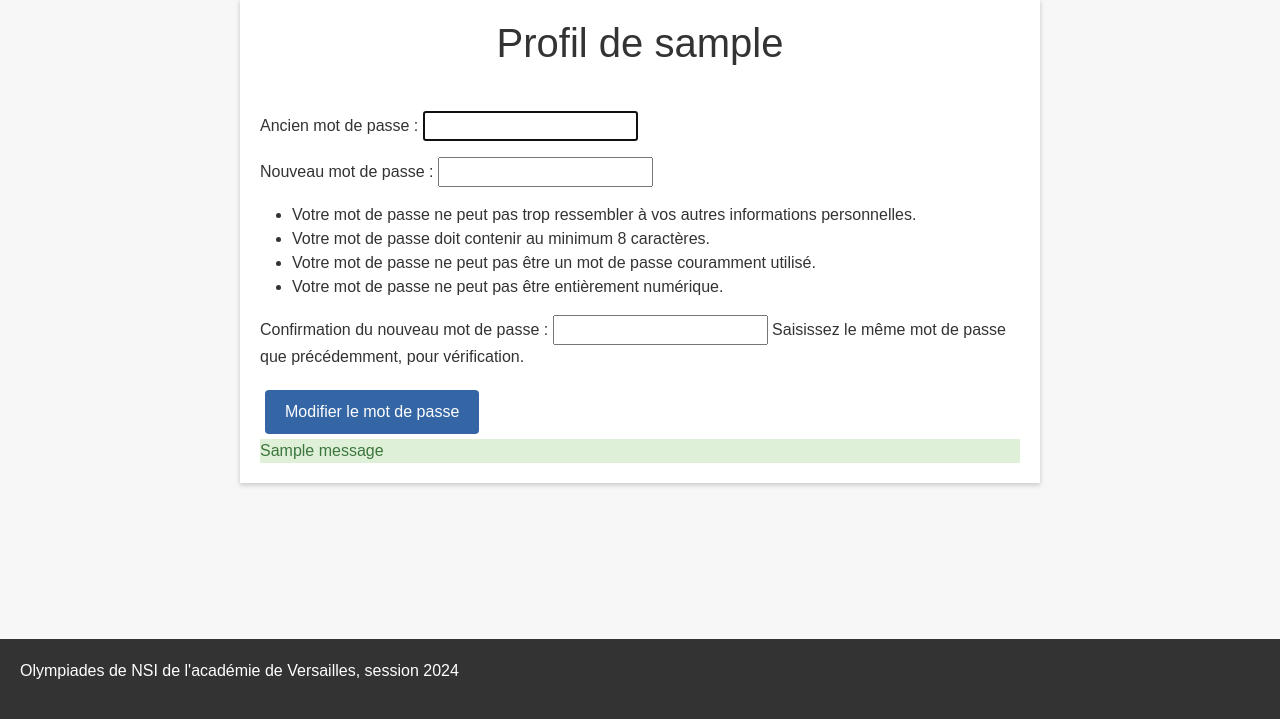
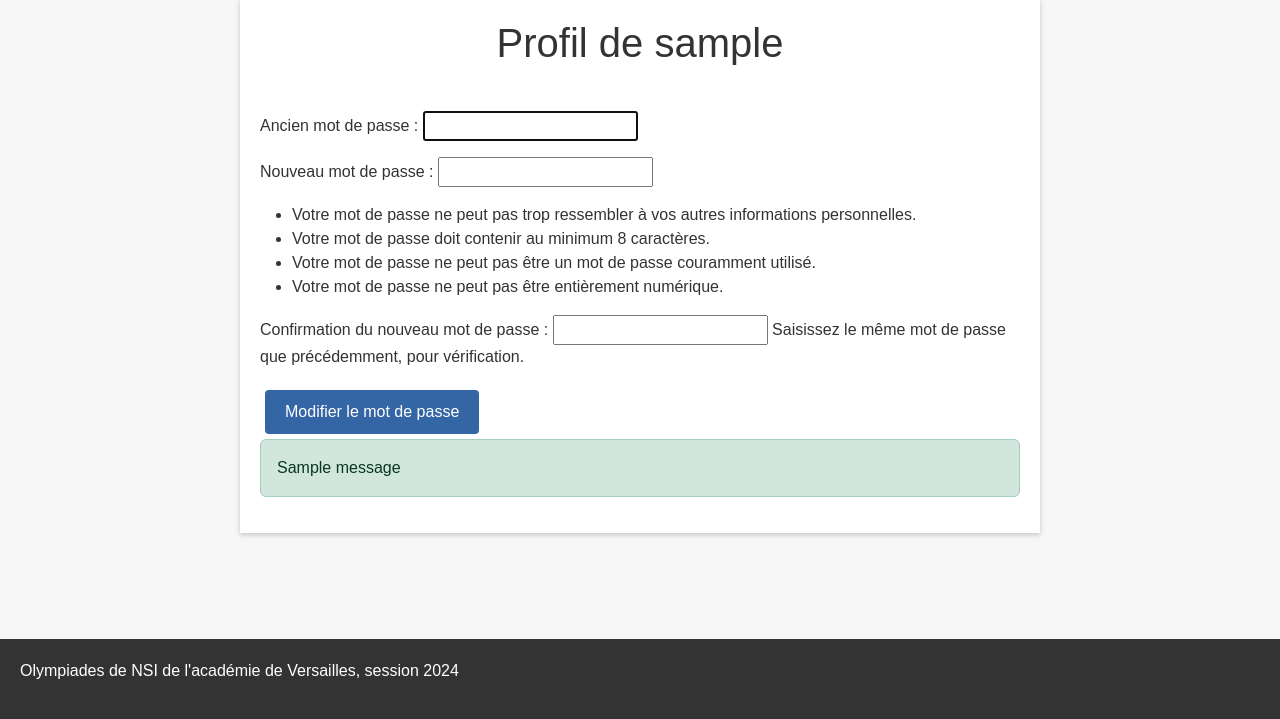
Before and after one commit to pierreandrieu/olympiadesnsi, a Django app: page /intranet/organisateur/compte/update in a window 1280 px wide. Shown: the part 81-800 px from the top of the page. Run offline with Django 5.2, Linux system fonts and the light colour scheme; a user stored in the database is signed in; tables that the repository leaves empty hold one stand-in row (values such as "Sample post"); one stand-in notice (Sample message) is shown; parts of the project's set-up code (start-up, migrations or seed data) failed here and were passed over.

Commit message:
moins de messages parasites

```diff
--- a/intranet/templates/intranet/gestion_compte_organisateur.html
+++ b/intranet/templates/intranet/gestion_compte_organisateur.html
@@ -13,11 +13,11 @@
         </form>
 
         {% if messages %}
-            <div>
-                {% for message in messages %}
-                    <div class="{{ message.tags }}">{{ message }}</div>
-                {% endfor %}
-            </div>
+            {% for message in messages %}
+                <div class="alert alert-{{ message.tags }}">
+                    {{ message }}
+                </div>
+            {% endfor %}
         {% endif %}
     </div>
 
```
